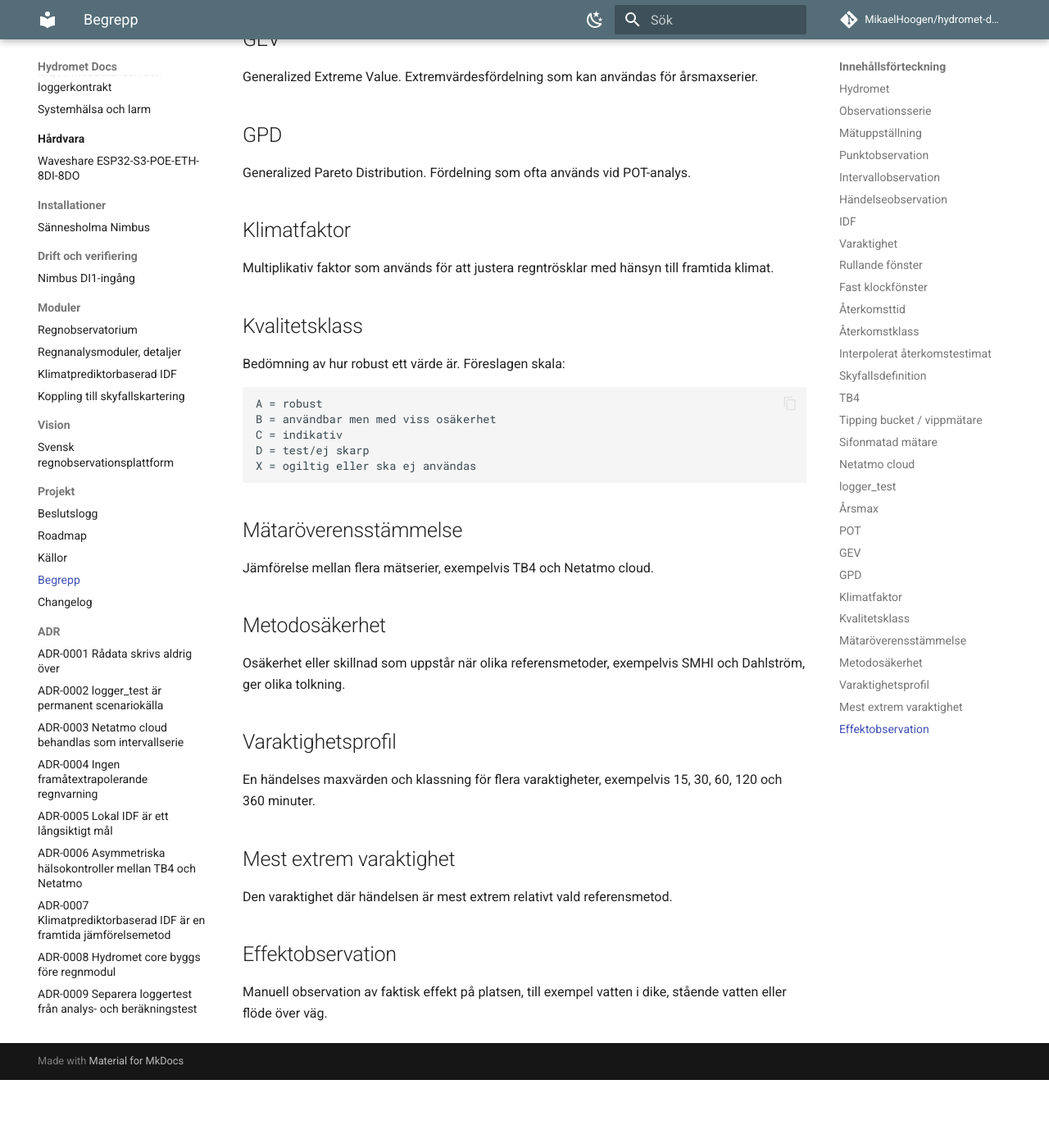
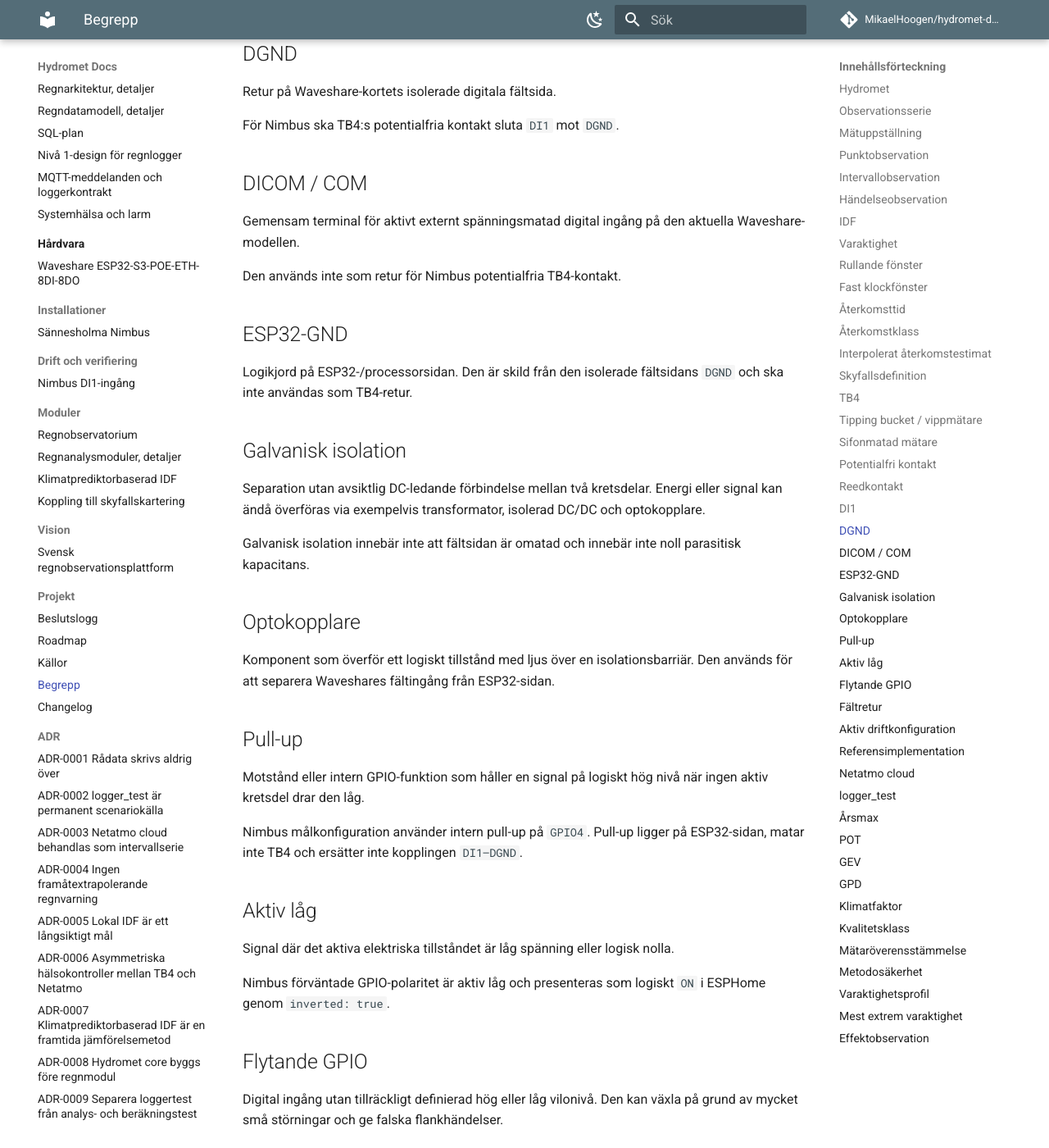
Before and after one commit to MikaelHoogen/hydromet-docs, an MkDocs documentation site: the page built from docs/glossary.md, in a window 1280 px wide and 1400 px high, scrolled down 3176 px. Shown: the whole window at 82% size. Built offline with MkDocs 1.6.1 and Material for MkDocs 9.7.7, drawn with Linux system fonts in a browser that asks for light colours; comment, search, counter and statistics services are not loaded; before the commit the page ends 4493 px from its top, so only the background shows below that; some of the changed text lies outside the part shown.

Commit message:
docs: add Nimbus electrical input terminology

````diff
--- a/docs/glossary.md
+++ b/docs/glossary.md
@@ -75,6 +75,8 @@ Definition av skyfall, separat från återkomsttid. I SMHI-sammanhang används o
 
 KISTERS/HyQuest TB4, en sifonmatad tipping bucket-regnmätare. Den kan vara bra för totalvolym men mycket korta tidsfördelningar behöver tolkas försiktigt.
 
+Nimbus använder varianten med 0,2 mm per vippning.
+
 ## Tipping bucket / vippmätare
 
 Regnmätare där vatten samlas i en vippa som tippar vid en viss volym, exempelvis 0,1 eller 0,2 mm.
@@ -82,6 +84,82 @@ Regnmätare där vatten samlas i en vippa som tippar vid en viss volym, exempelv
 ## Sifonmatad mätare
 
 Mätare där vatten kan samlas/batchas i en sifon innan det når tipping bucket-mekanismen. Detta kan påverka råpulsernas tidsfördelning.
+
+## Potentialfri kontakt
+
+Elektrisk kontakt som själv inte tillför någon spänning. Den öppnar eller sluter en extern eller intern mätslinga.
+
+KISTERS TB4:s reedutgång är en potentialfri kontakt.
+
+## Reedkontakt
+
+Magnetiskt manövrerad kontakt. I TB4 sluts kontakten kort när mekanismen tippar och magneten passerar reedkontakten.
+
+## DI1
+
+Digital ingång 1 på Waveshare-kortet. På modellen `ESP32-S3-POE-ETH-8DI-8DO` är DI1 internt bunden till `GPIO4`.
+
+## DGND
+
+Retur på Waveshare-kortets isolerade digitala fältsida.
+
+För Nimbus ska TB4:s potentialfria kontakt sluta `DI1` mot `DGND`.
+
+## DICOM / COM
+
+Gemensam terminal för aktivt externt spänningsmatad digital ingång på den aktuella Waveshare-modellen.
+
+Den används inte som retur för Nimbus potentialfria TB4-kontakt.
+
+## ESP32-GND
+
+Logikjord på ESP32-/processorsidan. Den är skild från den isolerade fältsidans `DGND` och ska inte användas som TB4-retur.
+
+## Galvanisk isolation
+
+Separation utan avsiktlig DC-ledande förbindelse mellan två kretsdelar. Energi eller signal kan ändå överföras via exempelvis transformator, isolerad DC/DC och optokopplare.
+
+Galvanisk isolation innebär inte att fältsidan är omatad och innebär inte noll parasitisk kapacitans.
+
+## Optokopplare
+
+Komponent som överför ett logiskt tillstånd med ljus över en isolationsbarriär. Den används för att separera Waveshares fältingång från ESP32-sidan.
+
+## Pull-up
+
+Motstånd eller intern GPIO-funktion som håller en signal på logiskt hög nivå när ingen aktiv kretsdel drar den låg.
+
+Nimbus målkonfiguration använder intern pull-up på `GPIO4`. Pull-up ligger på ESP32-sidan, matar inte TB4 och ersätter inte kopplingen `DI1–DGND`.
+
+## Aktiv låg
+
+Signal där det aktiva elektriska tillståndet är låg spänning eller logisk nolla.
+
+Nimbus förväntade GPIO-polaritet är aktiv låg och presenteras som logiskt `ON` i ESPHome genom `inverted: true`.
+
+## Flytande GPIO
+
+Digital ingång utan tillräckligt definierad hög eller låg vilonivå. Den kan växla på grund av mycket små störningar och ge falska flankhändelser.
+
+## Fältretur
+
+Den terminal som sluter den avsedda fältslingan för en fysisk ingång. För Nimbus `DI1` är fältreturen `DGND`.
+
+## Aktiv driftkonfiguration
+
+Den konfigurationsfil som beskriver vad en fysisk enhet faktiskt är avsedd att köra i sin driftmiljö.
+
+För Nimbus är detta:
+
+```text
+MikaelHoogen/home-assistant/esphome/regnlogger-nimbus.yaml
+```
+
+## Referensimplementation
+
+Kod eller konfiguration som visar en avsedd implementation men inte automatiskt är den driftsatta versionen.
+
+För Nimbus finns en sådan fil i `hydromet-core/deployments/sannesholma/nimbus/esphome.yaml`.
 
 ## Netatmo cloud
 
````
